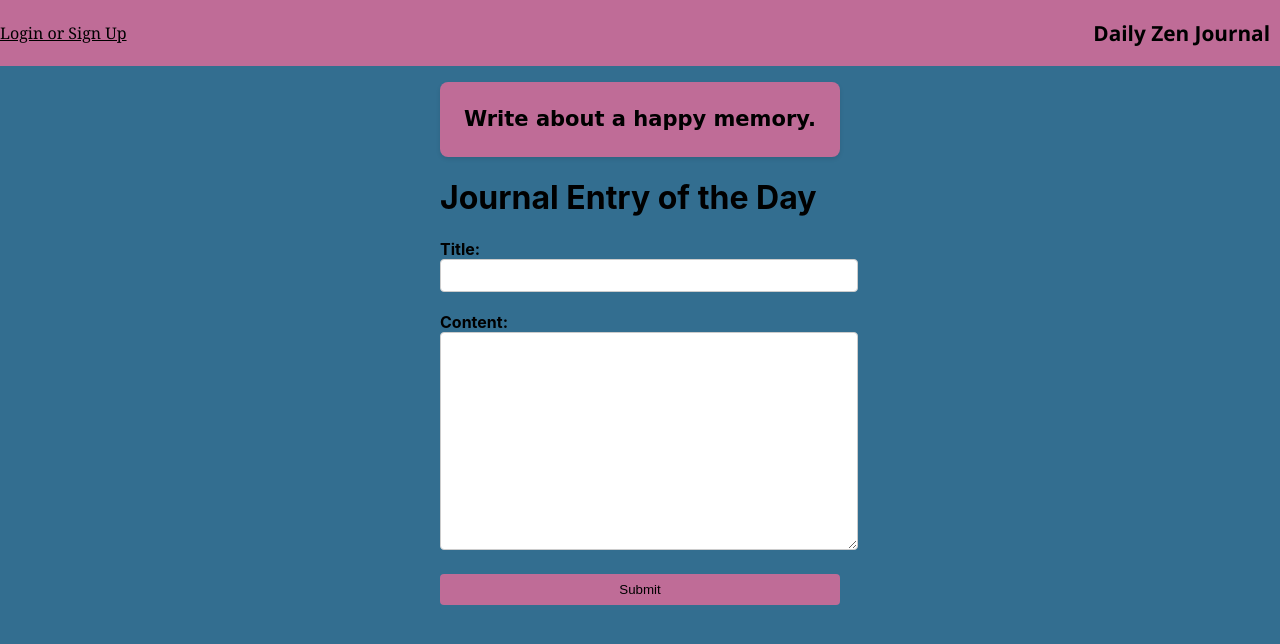
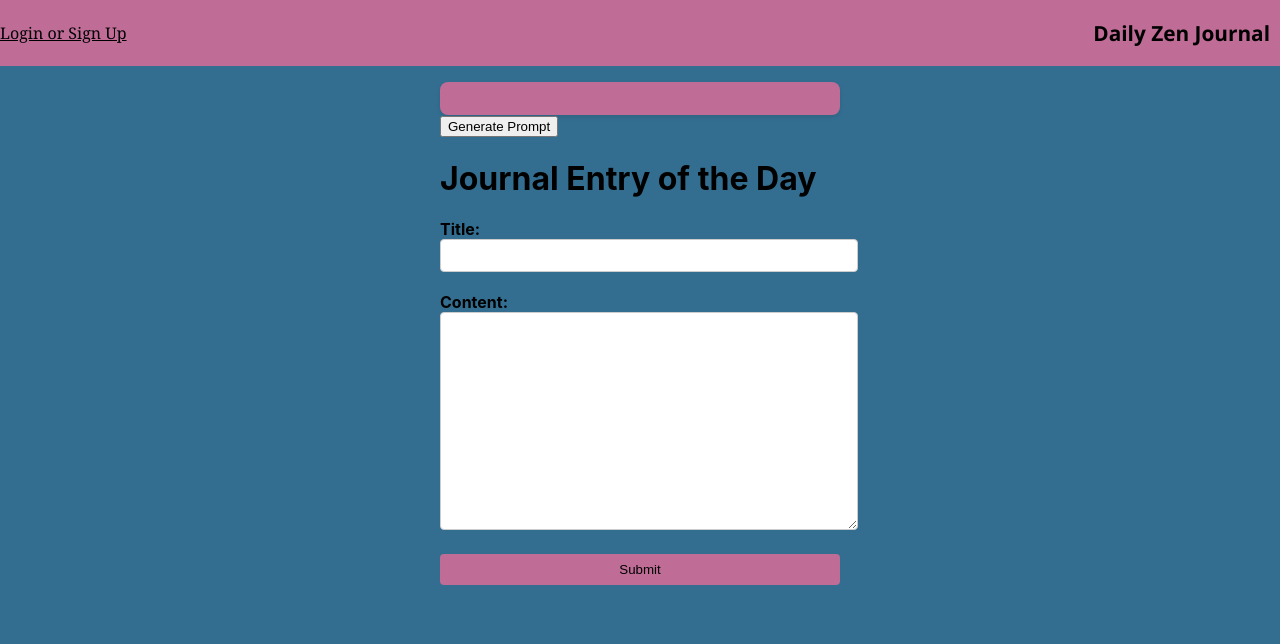
Before and after one commit to mrott0397/daily-zen-journal, a React (Create React App) app in the folder client/: page /saved in a window 1280 px wide. Shown: the top 644 px of the page. Built offline with nearby package versions, Linux system fonts and the light colour scheme.

Commit message:
made prompts randomly generate

```diff
--- a/client/src/components/Prompts.js
+++ b/client/src/components/Prompts.js
@@ -1,41 +1,36 @@
-// import React from "react";
+import React, { useState } from 'react';
 
-// function Prompts() {
-//   return (
-//     <div className="prompts">
-//       <h1>Prompts Page</h1>
-//     </div>
-//   );
-// }
-
-// export default Prompts;
-
-import React from 'react';
-
-function Prompts() {
+const  SeededPrompts = () => {
   const prompts = [
     'Write about a happy memory.',
-    // 'What are you grateful for today?',
-    // 'Describe your favorite place in nature.',
-    // 'Write about a person who inspires you.',
-    // 'What are your goals for the future?'
+    'What are you grateful for today?',
+    'Describe your favorite place in nature.',
+    'Write about a person who inspires you.',
+    'What are your goals for the future?'
   ];
+
+  const [randomPrompt, setRandomPrompt] = useState('');
+
+  const generatePrompt = () => {
+    const randomPrompt = [Math.floor(Math.random() * prompts.length)];
+    const selectedPrompt = prompts[randomPrompt];
+    setRandomPrompt(selectedPrompt);
+  };
 
   return (
     <div>
-      {prompts.map((prompt, index) => (
-        <CuteTextBox key={index} prompt={prompt} />
-      ))}
+      <CuteTextBox randomPrompt={randomPrompt} />
+      <button onClick={generatePrompt}>Generate Prompt</button>
     </div>
   );
+  function CuteTextBox({ randomPrompt }) {
+    return (
+      <div className="cute-textbox">
+        <h2>{ randomPrompt }</h2>
+      </div>
+    );
 }
 
-function CuteTextBox({ prompt }) {
-  return (
-    <div className="cute-textbox">
-      <h2>{prompt}</h2>
-    </div>
-  );
-}
+};
 
-export default Prompts;
+export default SeededPrompts;
```
